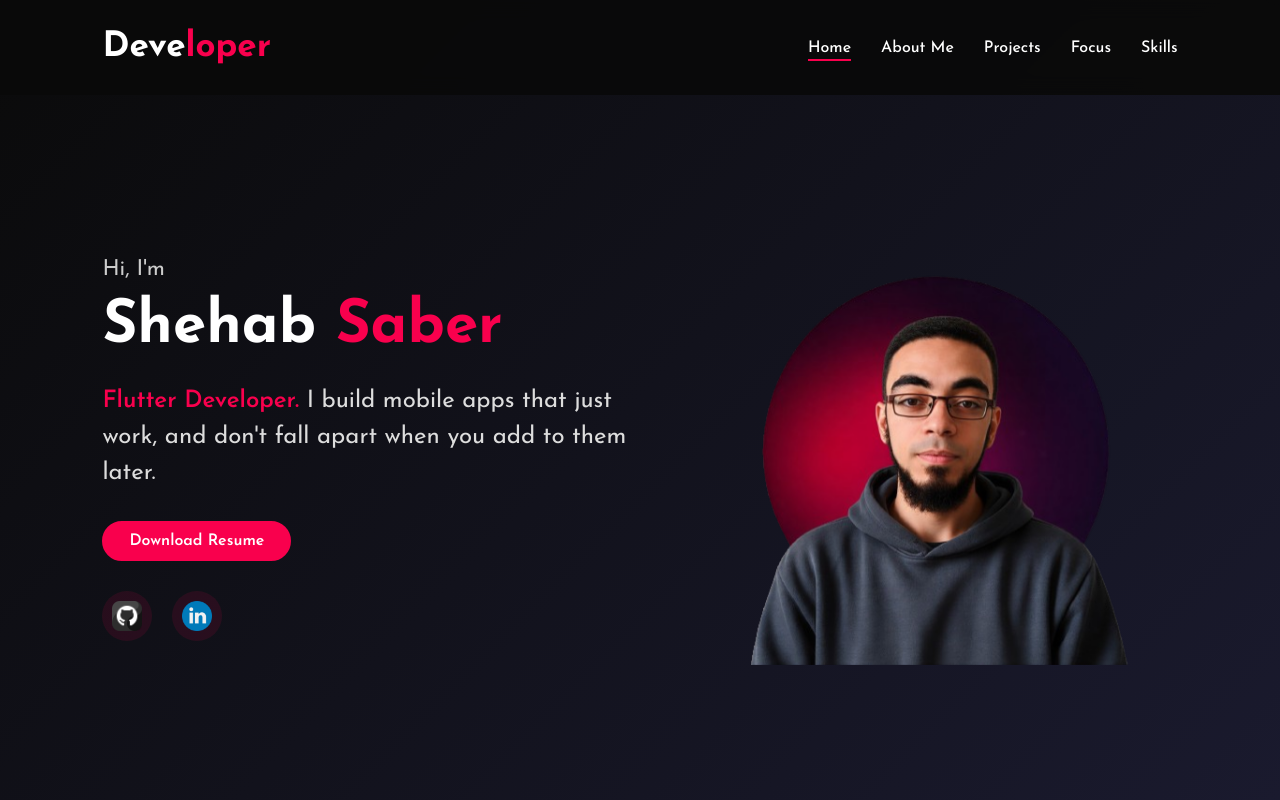
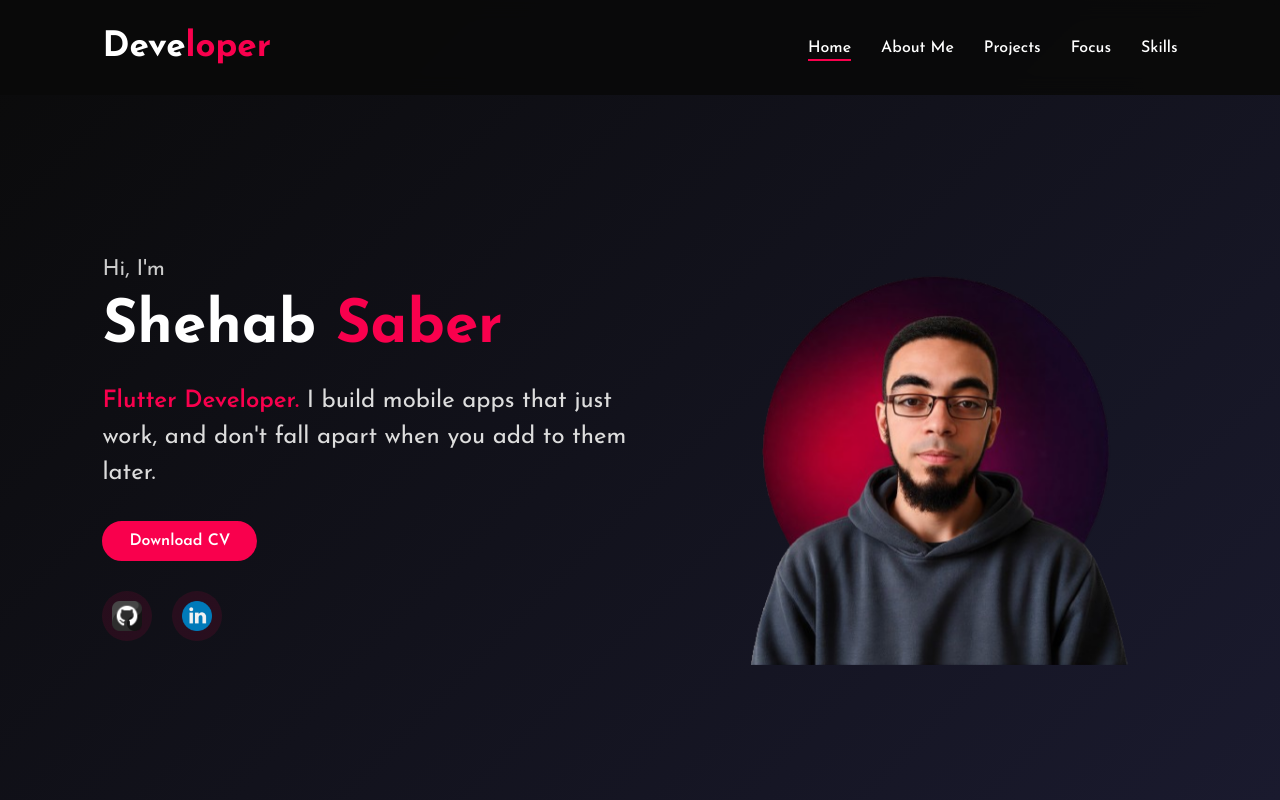
Before and after one commit to shehabs-dev/portfolio, a plain HTML site: page index.html in a window 1280 px wide. Shown: the top 800 px of the page. Drawn offline with Linux system fonts and the light colour scheme; no server answers.

Commit message:
Update CV

```diff
--- a/index.html
+++ b/index.html
@@ -79,8 +79,8 @@
         </h3>
 
         <!-- CV Download Button -->
-        <a href="assets/files/Shehab_Saber_Resume.pdf" class="btn" download="Shehab_Saber_Resume.pdf">Download
-          Resume</a>
+        <a href="assets/files/Shehab_Saber_CV.pdf" class="btn" download="Shehab_Saber_CV.pdf">Download
+          CV</a>
 
         <!-- Social Media Links -->
         <div class="social">
```
